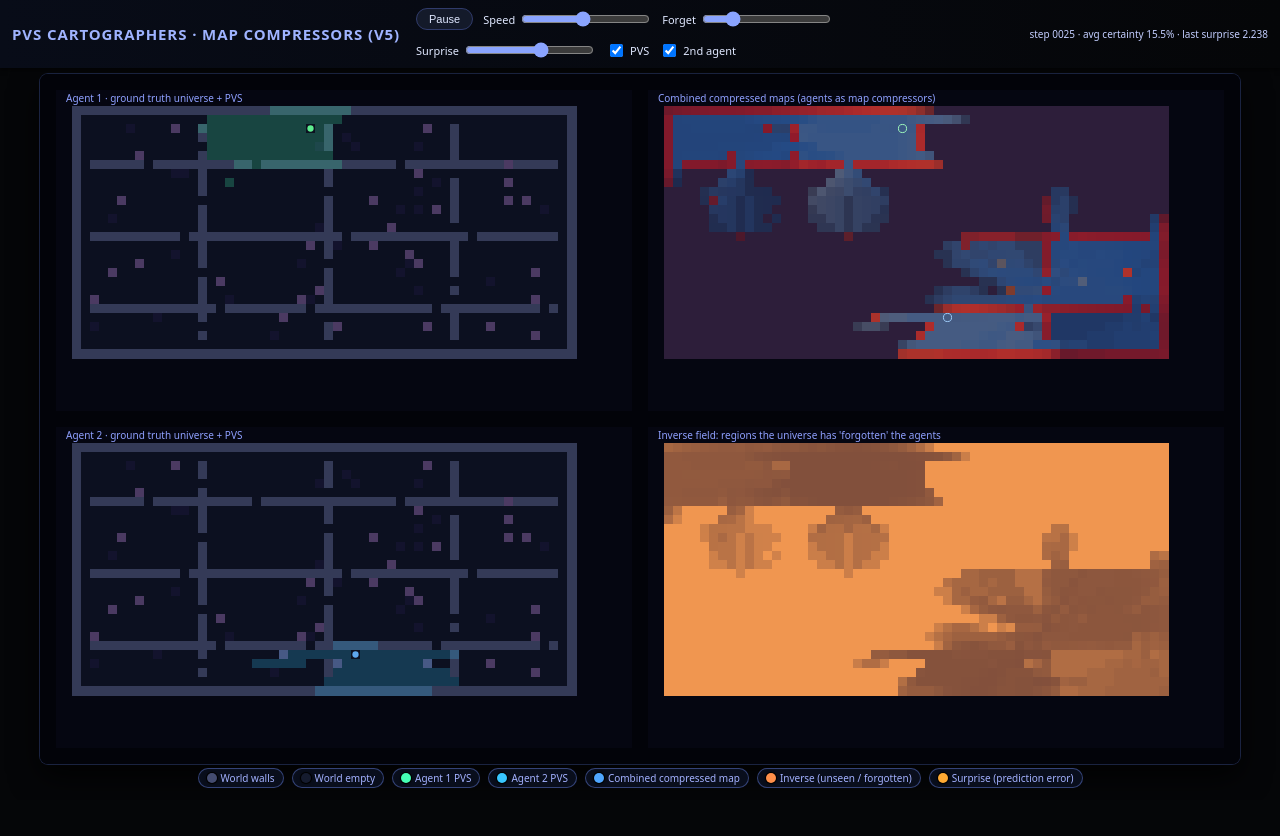
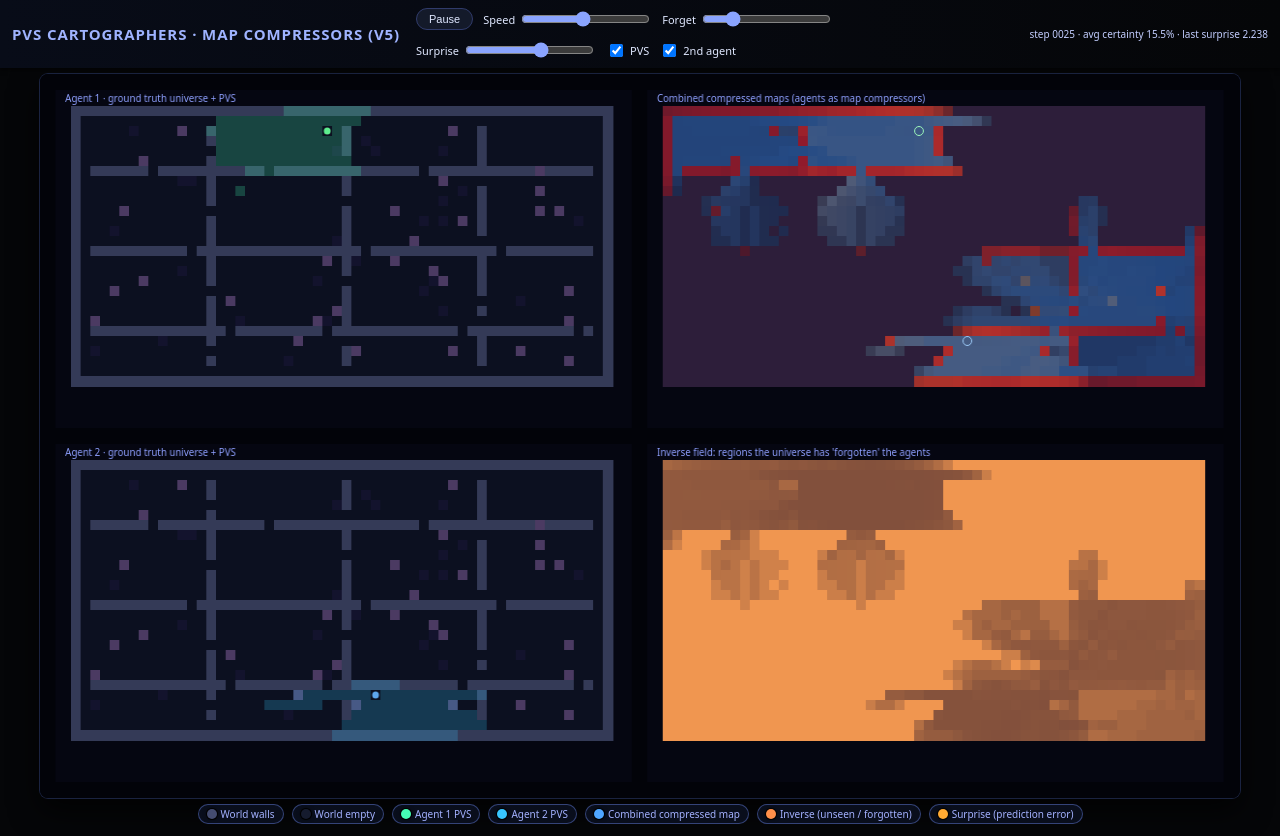
Before and after one commit to fechols/PVS-Cartographers, a plain HTML site: page index.html in a window 1280 px wide. Before the commit the page ends 800 px from the top, so only its background shows below. Drawn offline with Linux system fonts and the light colour scheme; animation ran at ten frames a second.

Commit message:
More responsive layout updates!

```diff
--- a/index.html
+++ b/index.html
@@ -11,7 +11,8 @@
       font-family: system-ui, -apple-system, BlinkMacSystemFont, "Segoe UI", sans-serif;
       display: flex;
       flex-direction: column;
-      height: 100vh;
+      min-height: 100vh;
+      overflow-y: auto;
     }
     #topbar {
       padding: 8px 12px;
@@ -67,18 +68,14 @@
       min-height: 0;
     }
     #canvasContainer {
-      flex: 1;
+      flex: 0 0 auto;
       display: flex;
       justify-content: center;
       align-items: flex-start;
       min-height: 0;
     }
     #sim {
-      width: 100%;
       max-width: 1200px;
-      aspect-ratio: 12 / 7;
-      height: auto;
-      max-height: calc(100vh - 110px);
       background: #020308;
       border-radius: 8px;
       box-shadow: 0 0 0 1px #1a2340, 0 12px 30px rgba(0,0,0,0.8);
@@ -251,18 +248,54 @@
     }
 
     function updateCanvasSize() {
-      const rect = canvas.getBoundingClientRect();
       const dpr = window.devicePixelRatio || 1;
 
-      logicalWidth = rect.width || logicalWidth;
-      logicalHeight = rect.height || (logicalWidth * 0.6);
+      // Get available space
+      const viewportWidth = window.innerWidth;
+      const viewportHeight = window.innerHeight;
+      const topbarEl = document.getElementById('topbar');
+      const legendEl = document.getElementById('legend');
+      const topbarHeight = topbarEl ? topbarEl.offsetHeight : 50;
+      const legendHeight = legendEl ? legendEl.offsetHeight : 40;
+      const mainPadding = 12; // 6px top + 6px bottom
 
+      const availableWidth = viewportWidth - mainPadding;
+      const availableHeight = viewportHeight - topbarHeight - legendHeight - mainPadding;
+
+      // Check for extreme landscape: height < width/2
+      const isExtremeLandscape = availableHeight < availableWidth / 2;
+
+      if (isExtremeLandscape) {
+        // Each row should fill the viewport height
+        // Canvas height = 2 rows worth (scroll to see second row)
+        const rowHeight = availableHeight;
+        logicalHeight = rowHeight * 2;
+        // Width based on content aspect ratio (12:7 means width = height * 12/7)
+        logicalWidth = Math.min(availableWidth, logicalHeight * (12 / 7));
+      } else {
+        // Normal mode: fit entire 2x2 grid on screen
+        // Use the more constrained dimension
+        const widthBasedHeight = availableWidth * (7 / 12);
+        const heightBasedWidth = availableHeight * (12 / 7);
+
+        if (widthBasedHeight <= availableHeight) {
+          // Width is the constraint
+          logicalWidth = availableWidth;
+          logicalHeight = widthBasedHeight;
+        } else {
+          // Height is the constraint
+          logicalHeight = availableHeight;
+          logicalWidth = heightBasedWidth;
+        }
+      }
+
+      // Apply to canvas
+      canvas.style.width = logicalWidth + 'px';
+      canvas.style.height = logicalHeight + 'px';
       canvas.width = logicalWidth * dpr;
       canvas.height = logicalHeight * dpr;
 
-      // Map logical coordinates (0..logicalWidth) to device pixels
       ctx.setTransform(dpr, 0, 0, dpr, 0, 0);
-
       recomputeLayout();
     }
 
```
